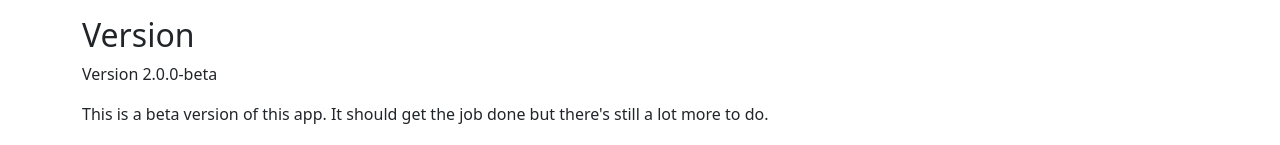
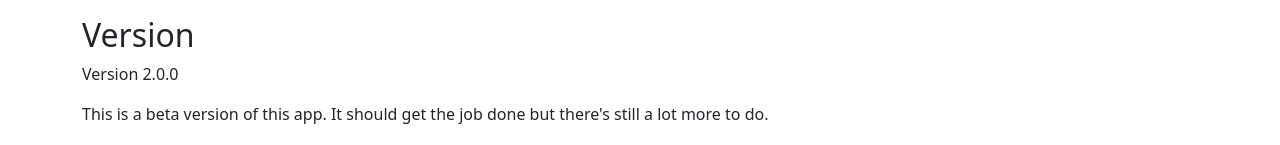
Before and after one commit to SolidX/AnimeNEXT-App, a React (Vite) app: page /about in a window 1280 px wide. Shown: the part 332-477 px from the top of the page. Built offline with nearby package versions, Linux system fonts and the light colour scheme.

Commit message:
About page now displays the actual app version.

```diff
--- a/src/pages/AboutPage.tsx
+++ b/src/pages/AboutPage.tsx
@@ -1,5 +1,6 @@
 import { useEffect } from "react";
 import { Fragment } from "react/jsx-runtime";
+import packageInfo from "../../package.json";
 
 export default function AboutPage() {
     useEffect(() => {
@@ -23,7 +24,7 @@ export default function AboutPage() {
 
             <h2>Version</h2>
             <p>
-                Version 2.0.0-beta
+                Version {packageInfo.version}
             </p>
             <p>
                 This is a beta version of this app. It should get the job done but there's still a lot more to do.
```
